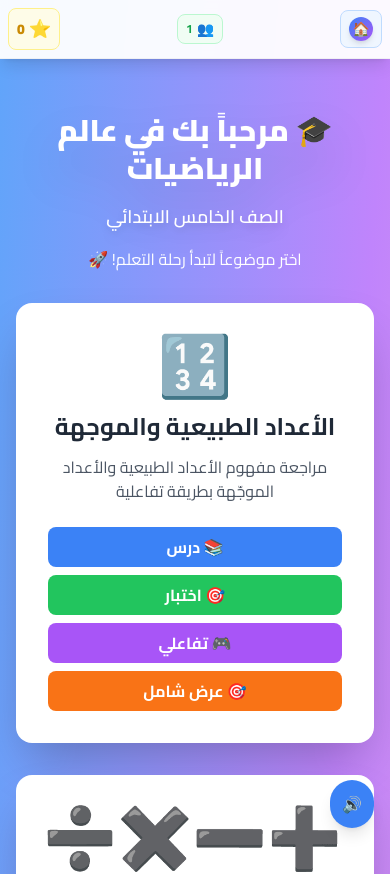
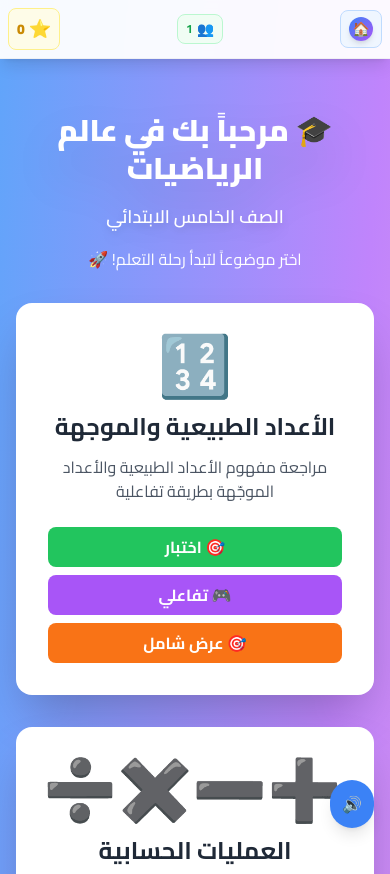
Before and after one commit to AmalShalabi/5th-arabic-math, a React (Vite) app: page / in a window 390 px wide. Shown: the top 874 px of the page. Built offline with nearby package versions, Linux system fonts and the light colour scheme.

Commit message:
Remove lesson button from lesson cards - Remove ' درس' button from all lesson cards - Remove unused handleLessonClick function - Keep quiz, interactive, and comprehensive presentation buttons - Maintain clean spacing and responsive layout - Preserve all card styling and functionality

```diff
--- a/src/App.jsx
+++ b/src/App.jsx
@@ -85,9 +85,6 @@ function App() {
 function SimpleHome() {
   const navigate = useNavigate()
 
-  const handleLessonClick = (lessonId) => {
-    navigate(`/lesson/${lessonId}`)
-  }
 
   const handleQuizClick = (lessonId) => {
     navigate(`/quiz/${lessonId}`)
@@ -126,12 +123,6 @@ function SimpleHome() {
               <h2 className="text-2xl font-bold text-gray-800 mb-3">{lesson.title}</h2>
               <p className="text-gray-600 mb-6 flex-grow">{lesson.description}</p>
               <div className="space-y-2 mt-auto">
-                <button
-                  onClick={() => handleLessonClick(lesson.id)}
-                  className="w-full bg-blue-500 hover:bg-blue-600 text-white font-bold py-2 px-4 rounded-lg transition-all"
-                >
-                  📚 درس
-                </button>
                 <button
                   onClick={() => handleQuizClick(lesson.id)}
                   className="w-full bg-green-500 hover:bg-green-600 text-white font-bold py-2 px-4 rounded-lg transition-all"
```
